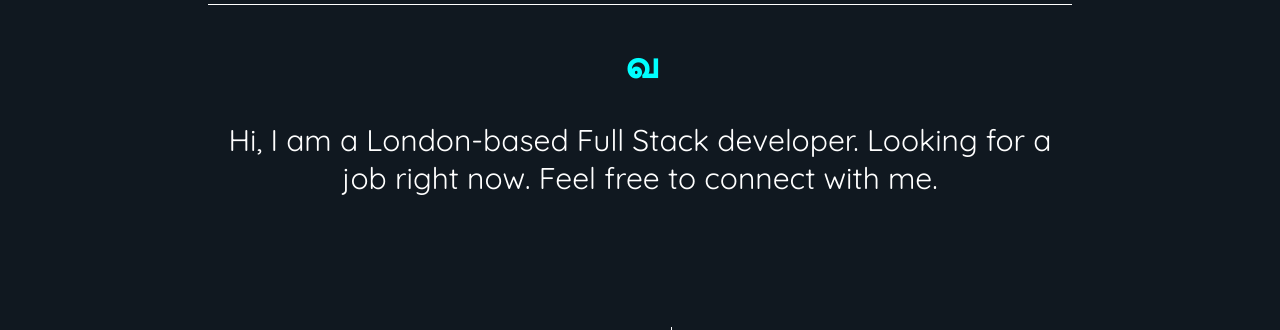
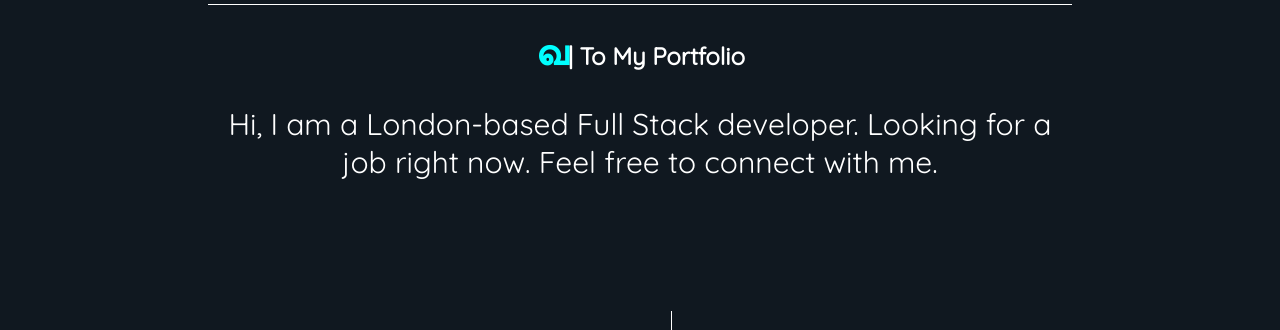
Before and after one commit to ChristSesurajan/Rimmonportfolio.github.io, a plain HTML site: page index.html in a window 1280 px wide. Shown: the part 116-446 px from the top of the page. Drawn offline with Linux system fonts and the light colour scheme.

Commit message:
Update index.html

```diff
--- a/index.html
+++ b/index.html
@@ -32,7 +32,7 @@
             </header>
         <main id="about">
             <div id="welcomeco">
-                <h2 id="wel">Welcome To My Portfolio</h2>
+                <h2 id="welcome"><span id="wel">Welcome</span>| To My Portfolio</h2>
                 <p id="pass1">
                     Hi, I am a London-based Full Stack developer. Looking for a job right now. Feel free to connect with me.
                 </p>
```
